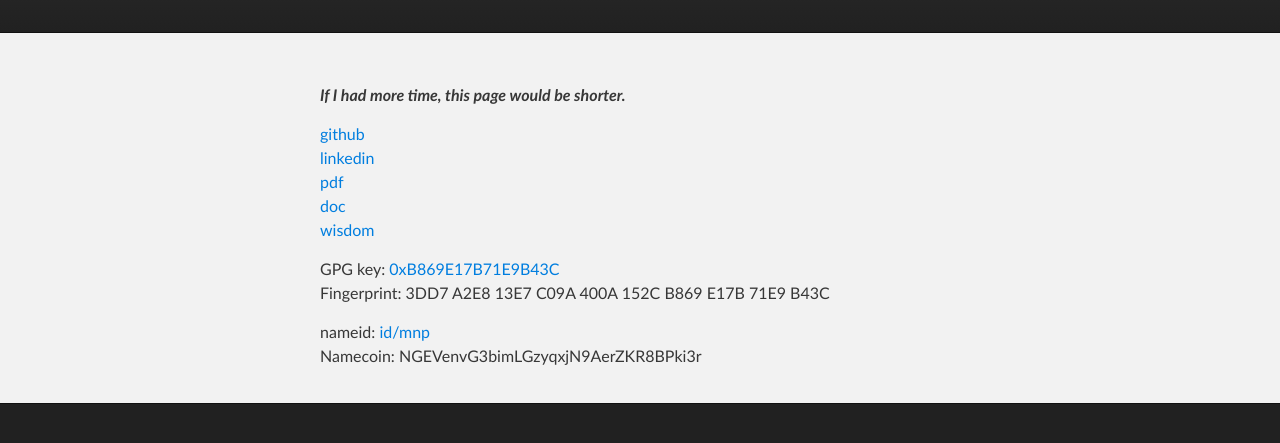
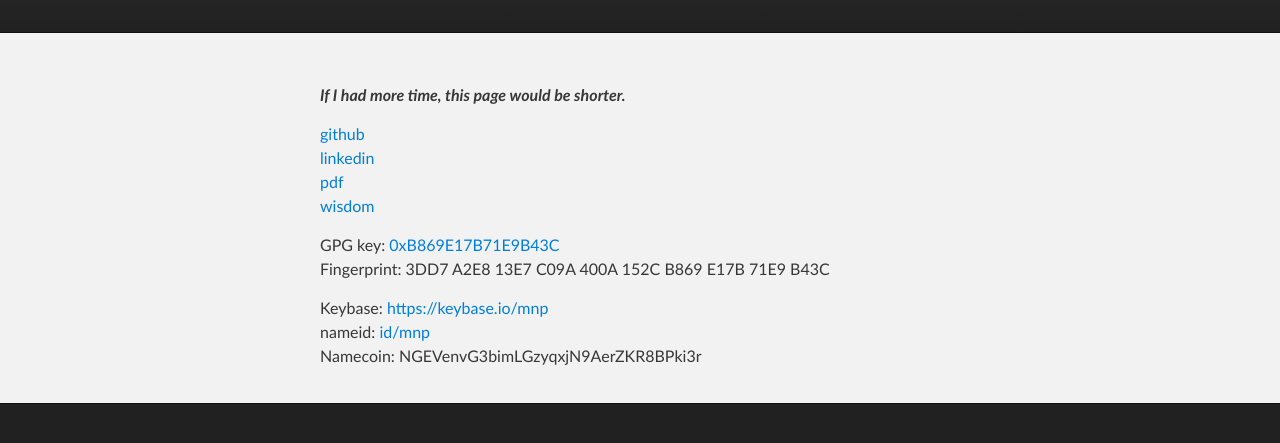
Before and after one commit to mnp/mnp.github.io, a plain HTML site: page index.html in a window 1280 px wide. Shown: the part 177-620 px from the top of the page. Drawn offline with Linux system fonts and the light colour scheme.

Commit message:
update res

```diff
--- a/index.html
+++ b/index.html
@@ -32,15 +32,16 @@
   <br>
   <a href="mitchell-perilstein.pdf">pdf</a>
   <br>
-  <a href="mitchell-perilstein.doc">doc</a>
-  <br>
   <a href="wisdom.html">wisdom</a>
   <p>
-  GPG key: <a href="http://hkps.pool.sks-keyservers.net/pks/lookup?op=vindex&fingerprint=on&search=0xB869E17B71E9B43C">0xB869E17B71E9B43C</a><br>
+    GPG key: <a href="http://hkps.pool.sks-keyservers.net/pks/lookup?op=vindex&fingerprint=on&search=0xB869E17B71E9B43C">0xB869E17B71E9B43C</a><br>
   Fingerprint: 3DD7 A2E8 13E7 C09A 400A  152C B869 E17B 71E9 B43C
   </p>
+
   <p>
-  nameid: <a href="https://nameid.org/?name=mnp">id/mnp</a>
+    Keybase: <a href="https://keybase.io/mnp">https://keybase.io/mnp</a>
+  <br>
+    nameid: <a href="https://nameid.org/?name=mnp">id/mnp</a>
   <br>
   Namecoin: NGEVenvG3bimLGzyqxjN9AerZKR8BPki3r
   </p>
```
Also changed, not shown: 2 other files.
